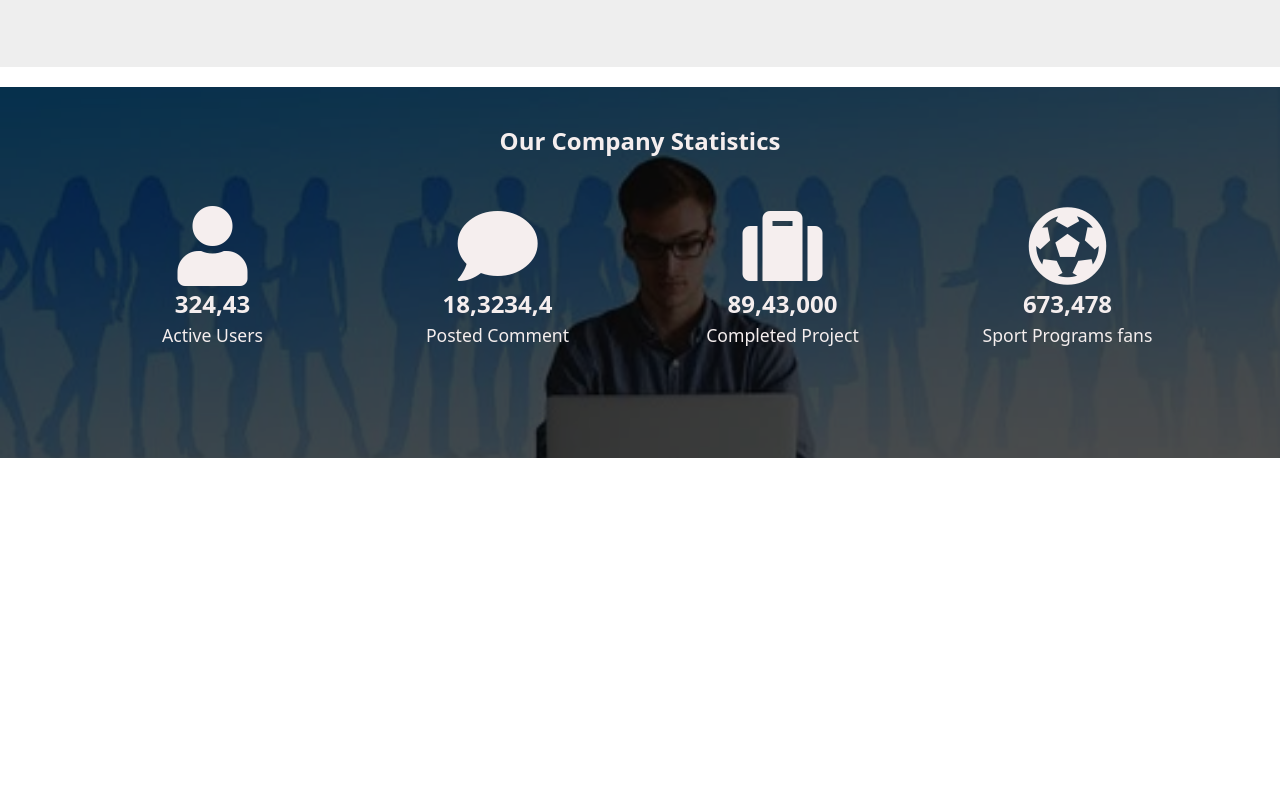
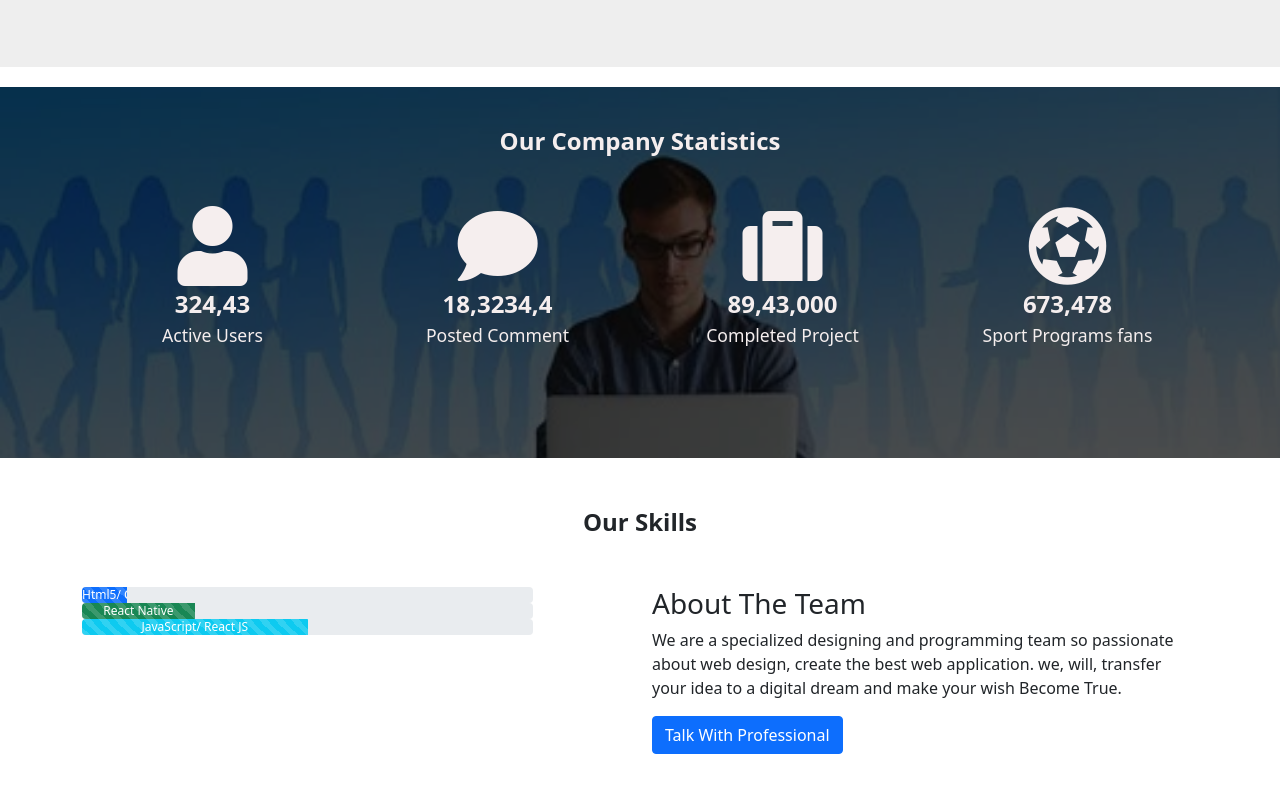
Before and after one commit to saddamarbaa/company-website-design-bootstrap5, a plain HTML site: page index.html in a window 1280 px wide. Shown: the part 3534-4341 px from the top of the page. Drawn offline with Linux system fonts and the light colour scheme.

Commit message:
added Our Skills Section html part

```diff
--- a/index.html
+++ b/index.html
@@ -494,7 +494,62 @@
 
   <!-- End Statistics Section -->
 
+  <!-- Start Our Skills Section -->
 
+  <section class="our-skills padding-top-AND-padding-bottom">
+    <div class="container">
+      <h2 class="h1 margin-bottom50 text-center">Our Skills</h2>
+      <div class="row">
+
+        <!-- Start Progress Skills -->
+
+        <div class="col-md-5">
+          <div class="skills-progress">
+            <div class="progress">
+              <div class="progress-bar progress-bar-striped" role="progressbar" style="width: 10%" aria-valuenow="10"
+                aria-valuemin="0" aria-valuemax="100">
+                Html5/ CSS3
+              </div>
+            </div>
+            <div class="progress">
+              <div class="progress-bar progress-bar-striped bg-success" role="progressbar" style="width: 25%"
+                aria-valuenow="25" aria-valuemin="0" aria-valuemax="100">
+                React Native
+              </div>
+            </div>
+            <div class="progress">
+              <div class="progress-bar progress-bar-striped bg-info" role="progressbar" style="width: 50%"
+                aria-valuenow="50" aria-valuemin="0" aria-valuemax="100">
+                JavaScript/ React JS
+              </div>
+            </div>
+          </div>
+        </div>
+
+        <!-- End Progress Skills -->
+
+        <!-- Start Team -->
+
+        <div class="col-md-6 offset-md-1">
+          <div class="skill-info">
+            <h3>About The Team</h3>
+            <p>
+              We are a specialized designing and programming team so passionate about web design, create the best web
+              application.
+              we, will, transfer your idea to a digital dream and make your wish Become True.
+            </p>
+            <button type="button" class="btn btn-primary">Talk With Professional</button>
+          </div>
+
+        </div>
+
+        <!-- End Team Info -->
+      </div>
+    </div>
+    </div>
+  </section>
+
+  <!-- End  Our Skills Section -->
 
   <!-- Bootstrap Js File -->
   <script src="js/bootstrap.min.js"></script>
```
